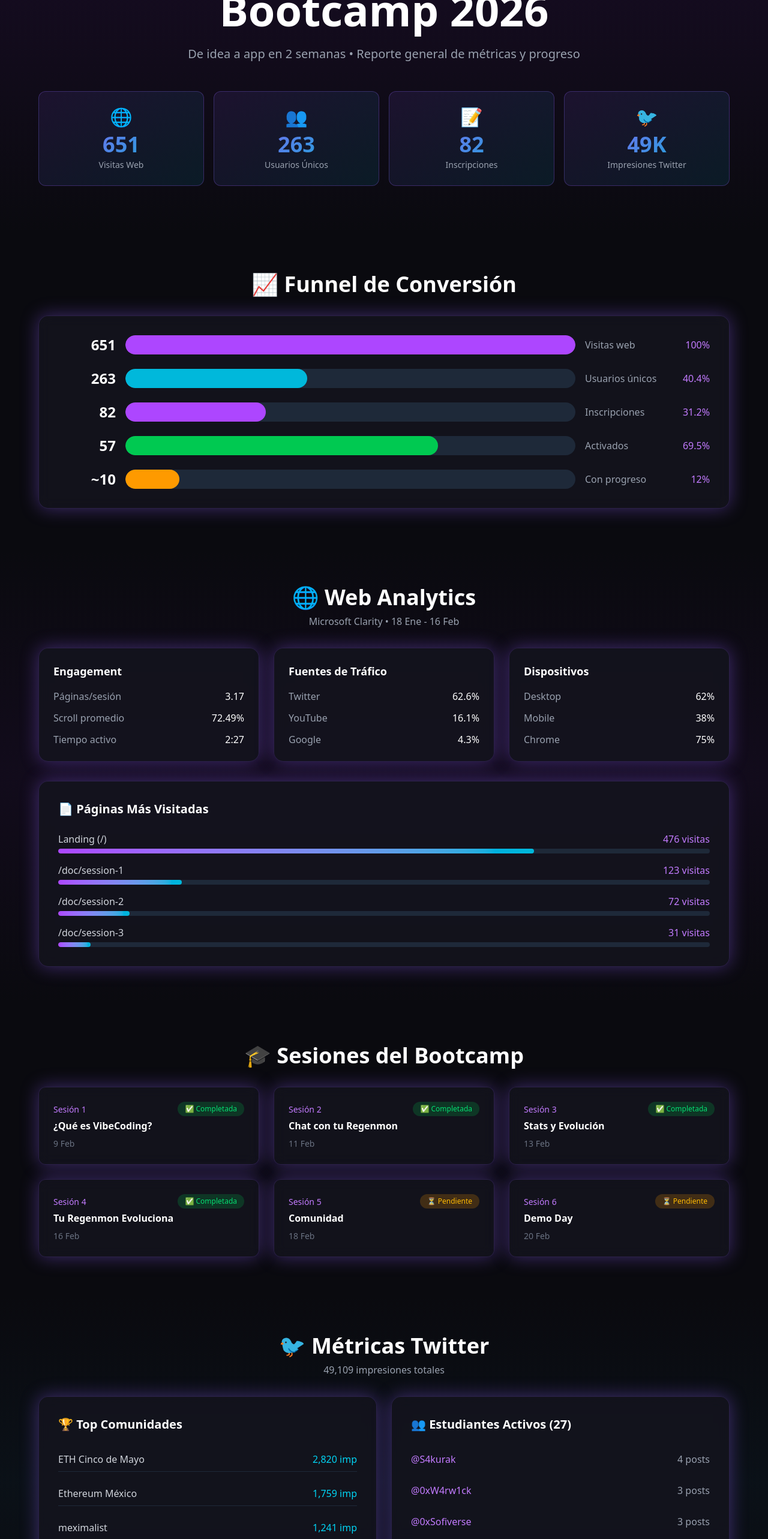
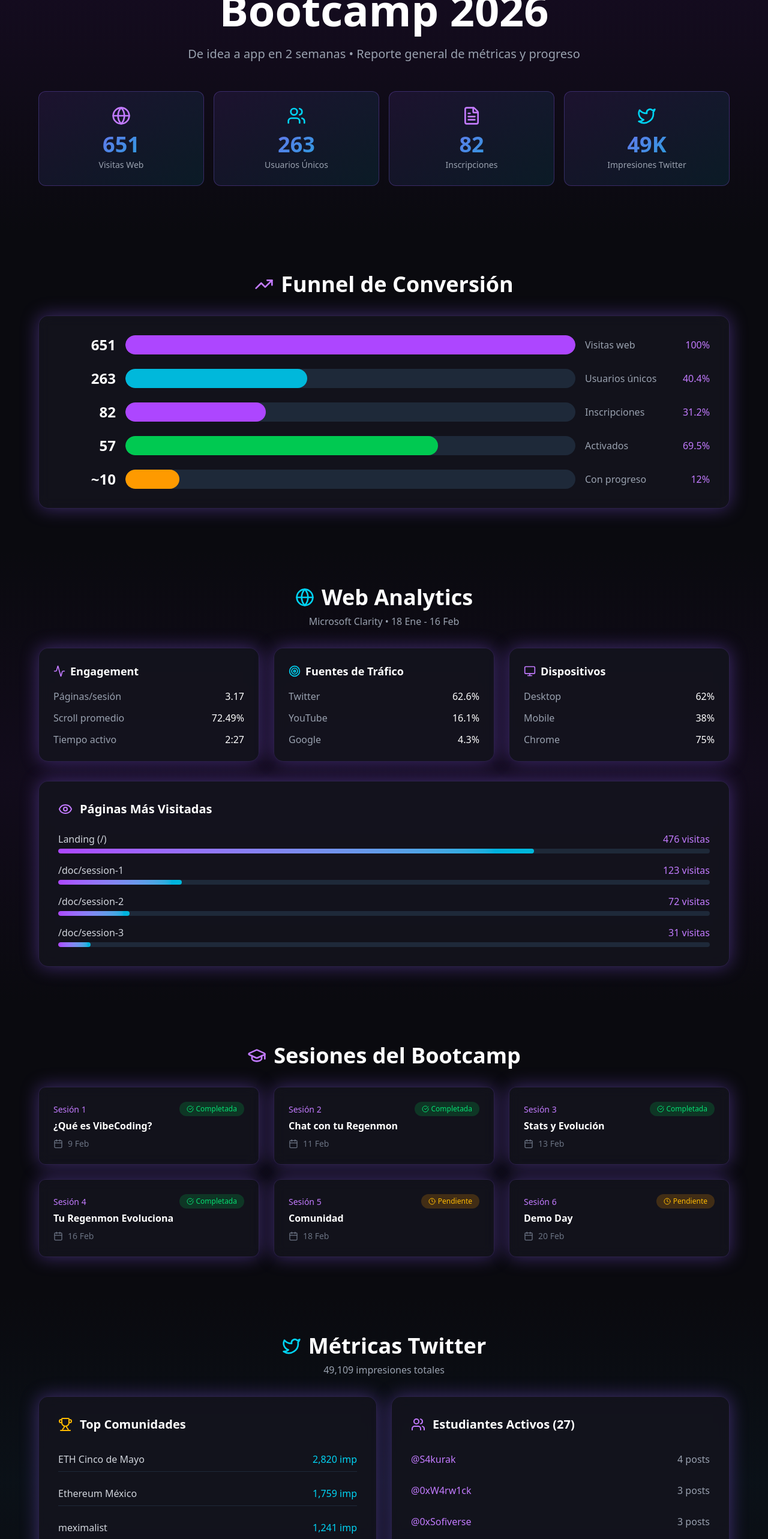
Before and after one commit to fruteroclub/reporte-vibecoding, a Next.js app: page / in a window 1280 px wide. Shown: the part 234-2800 px from the top of the page at 60% size. Built offline with nearby package versions, Linux system fonts and the light colour scheme.

Commit message:
style: replace emojis with lucide-react icons

```diff
--- a/package.json
+++ b/package.json
@@ -9,6 +9,7 @@
     "lint": "eslint"
   },
   "dependencies": {
+    "lucide-react": "^0.564.0",
     "next": "16.1.6",
     "react": "19.2.3",
     "react-dom": "19.2.3"
--- a/src/app/page.tsx
+++ b/src/app/page.tsx
@@ -1,4 +1,10 @@
 import { Metadata } from "next";
+import {
+  Globe, Users, FileText, Twitter, TrendingUp, BarChart3,
+  Monitor, Smartphone, Chrome, Calendar, CheckCircle, Clock,
+  Link2, Youtube, PieChart, Trophy, Medal, ExternalLink,
+  GraduationCap, Target, Zap, Activity, Eye, MousePointer
+} from "lucide-react";
 
 export const metadata: Metadata = {
   title: "Reporte VibeCoding Bootcamp 2026",
@@ -13,8 +19,9 @@
         <div className="absolute inset-0 bg-gradient-to-b from-purple-900/20 to-transparent" />
         <div className="max-w-6xl mx-auto relative z-10">
           <div className="text-center mb-12">
-            <span className="inline-block px-4 py-2 rounded-full bg-purple-500/20 text-purple-400 text-sm mb-6 border border-purple-500/30">
-              📊 Reporte Actualizado • 17 Feb 2026
+            <span className="inline-flex items-center gap-2 px-4 py-2 rounded-full bg-purple-500/20 text-purple-400 text-sm mb-6 border border-purple-500/30">
+              <BarChart3 className="w-4 h-4" />
+              Reporte Actualizado • 17 Feb 2026
             </span>
             <h1 className="text-5xl md:text-7xl font-bold mb-6">
               <span className="gradient-text">VibeCoding</span>
@@ -28,10 +35,10 @@
 
           {/* Stats Grid */}
           <div className="grid grid-cols-2 md:grid-cols-4 gap-4 mt-12">
-            <StatCard number="651" label="Visitas Web" icon="🌐" />
-            <StatCard number="263" label="Usuarios Únicos" icon="👥" />
-            <StatCard number="82" label="Inscripciones" icon="📝" />
-            <StatCard number="49K" label="Impresiones Twitter" icon="🐦" />
+            <StatCard number="651" label="Visitas Web" icon={<Globe className="w-8 h-8 text-purple-400" />} />
+            <StatCard number="263" label="Usuarios Únicos" icon={<Users className="w-8 h-8 text-cyan-400" />} />
+            <StatCard number="82" label="Inscripciones" icon={<FileText className="w-8 h-8 text-purple-400" />} />
+            <StatCard number="49K" label="Impresiones Twitter" icon={<Twitter className="w-8 h-8 text-cyan-400" />} />
           </div>
         </div>
       </section>
@@ -39,40 +46,15 @@
       {/* Funnel Section */}
       <section className="py-16 px-4">
         <div className="max-w-6xl mx-auto">
-          <SectionTitle title="Funnel de Conversión" emoji="📈" />
+          <SectionTitle title="Funnel de Conversión" icon={<TrendingUp className="w-8 h-8 text-purple-400" />} />
 
           <div className="glow-card rounded-2xl p-8 mt-8">
             <div className="space-y-6">
-              <FunnelStep
-                number="651"
-                label="Visitas web"
-                percentage="100%"
-                color="purple"
-              />
-              <FunnelStep
-                number="263"
-                label="Usuarios únicos"
-                percentage="40.4%"
-                color="cyan"
-              />
-              <FunnelStep
-                number="82"
-                label="Inscripciones"
-                percentage="31.2%"
-                color="purple"
-              />
-              <FunnelStep
-                number="57"
-                label="Activados"
-                percentage="69.5%"
-                color="green"
-              />
-              <FunnelStep
-                number="~10"
-                label="Con progreso"
-                percentage="12%"
-                color="amber"
-              />
+              <FunnelStep number="651" label="Visitas web" percentage="100%" color="purple" />
+              <FunnelStep number="263" label="Usuarios únicos" percentage="40.4%" color="cyan" />
+              <FunnelStep number="82" label="Inscripciones" percentage="31.2%" color="purple" />
+              <FunnelStep number="57" label="Activados" percentage="69.5%" color="green" />
+              <FunnelStep number="~10" label="Con progreso" percentage="12%" color="amber" />
             </div>
           </div>
         </div>
@@ -81,11 +63,16 @@
       {/* Web Analytics Section */}
       <section className="py-16 px-4 bg-gradient-to-b from-transparent via-purple-900/10 to-transparent">
         <div className="max-w-6xl mx-auto">
-          <SectionTitle title="Web Analytics" emoji="🌐" subtitle="Microsoft Clarity • 18 Ene - 16 Feb" />
+          <SectionTitle
+            title="Web Analytics"
+            icon={<Globe className="w-8 h-8 text-cyan-400" />}
+            subtitle="Microsoft Clarity • 18 Ene - 16 Feb"
+          />
 
           <div className="grid md:grid-cols-3 gap-6 mt-8">
             <MetricCard
               title="Engagement"
+              icon={<Activity className="w-5 h-5 text-purple-400" />}
               items={[
                 { label: "Páginas/sesión", value: "3.17" },
                 { label: "Scroll promedio", value: "72.49%" },
@@ -94,6 +81,7 @@
             />
             <MetricCard
               title="Fuentes de Tráfico"
+              icon={<Target className="w-5 h-5 text-cyan-400" />}
               items={[
                 { label: "Twitter", value: "62.6%" },
                 { label: "YouTube", value: "16.1%" },
@@ -102,6 +90,7 @@
             />
             <MetricCard
               title="Dispositivos"
+              icon={<Monitor className="w-5 h-5 text-purple-400" />}
               items={[
                 { label: "Desktop", value: "62%" },
                 { label: "Mobile", value: "38%" },
@@ -112,7 +101,10 @@
 
           {/* Top Pages */}
           <div className="glow-card rounded-2xl p-8 mt-8">
-            <h3 className="text-xl font-semibold text-white mb-6">📄 Páginas Más Visitadas</h3>
+            <div className="flex items-center gap-3 mb-6">
+              <Eye className="w-6 h-6 text-purple-400" />
+              <h3 className="text-xl font-semibold text-white">Páginas Más Visitadas</h3>
+            </div>
             <div className="space-y-4">
               <PageRow page="Landing (/)" visits={476} percentage={73} />
               <PageRow page="/doc/session-1" visits={123} percentage={19} />
@@ -126,7 +118,7 @@
       {/* Sessions Section */}
       <section className="py-16 px-4">
         <div className="max-w-6xl mx-auto">
-          <SectionTitle title="Sesiones del Bootcamp" emoji="🎓" />
+          <SectionTitle title="Sesiones del Bootcamp" icon={<GraduationCap className="w-8 h-8 text-purple-400" />} />
 
           <div className="grid md:grid-cols-2 lg:grid-cols-3 gap-6 mt-8">
             <SessionCard number={1} title="¿Qué es VibeCoding?" date="9 Feb" status="completed" />
@@ -142,11 +134,18 @@
       {/* Twitter Section */}
       <section className="py-16 px-4 bg-gradient-to-b from-transparent via-cyan-900/10 to-transparent">
         <div className="max-w-6xl mx-auto">
-          <SectionTitle title="Métricas Twitter" emoji="🐦" subtitle="49,109 impresiones totales" />
+          <SectionTitle
+            title="Métricas Twitter"
+            icon={<Twitter className="w-8 h-8 text-cyan-400" />}
+            subtitle="49,109 impresiones totales"
+          />
 
           <div className="grid md:grid-cols-2 gap-6 mt-8">
             <div className="glow-card rounded-2xl p-8">
-              <h3 className="text-xl font-semibold text-white mb-6">🏆 Top Comunidades</h3>
+              <div className="flex items-center gap-3 mb-6">
+                <Trophy className="w-6 h-6 text-amber-400" />
+                <h3 className="text-xl font-semibold text-white">Top Comunidades</h3>
+              </div>
               <div className="space-y-4">
                 <CommunityRow name="ETH Cinco de Mayo" impressions="2,820" />
                 <CommunityRow name="Ethereum México" impressions="1,759" />
@@ -157,7 +156,10 @@
             </div>
 
             <div className="glow-card rounded-2xl p-8">
-              <h3 className="text-xl font-semibold text-white mb-6">👥 Estudiantes Activos (27)</h3>
+              <div className="flex items-center gap-3 mb-6">
+                <Users className="w-6 h-6 text-purple-400" />
+                <h3 className="text-xl font-semibold text-white">Estudiantes Activos (27)</h3>
+              </div>
               <div className="space-y-3">
                 <StudentRow handle="@S4kurak" posts={4} />
                 <StudentRow handle="@0xW4rw1ck" posts={3} />
@@ -173,7 +175,11 @@
       {/* Top Performers Section */}
       <section className="py-16 px-4">
         <div className="max-w-6xl mx-auto">
-          <SectionTitle title="Top Performers" emoji="🏆" subtitle="Estudiantes con mayor progreso" />
+          <SectionTitle
+            title="Top Performers"
+            icon={<Medal className="w-8 h-8 text-amber-400" />}
+            subtitle="Estudiantes con mayor progreso"
+          />
 
           <div className="glow-card rounded-2xl p-8 mt-8">
             <div className="space-y-4">
@@ -190,15 +196,15 @@
       {/* Links Section */}
       <section className="py-16 px-4 bg-gradient-to-b from-transparent via-purple-900/10 to-transparent">
         <div className="max-w-6xl mx-auto">
-          <SectionTitle title="Links Importantes" emoji="🔗" />
+          <SectionTitle title="Links Importantes" icon={<Link2 className="w-8 h-8 text-purple-400" />} />
 
           <div className="grid md:grid-cols-2 lg:grid-cols-3 gap-4 mt-8">
-            <LinkCard title="Landing Page" url="https://bootcamp.frutero.club/" icon="🌐" />
-            <LinkCard title="Canal YouTube" url="https://www.youtube.com/@fruterotv" icon="📺" />
-            <LinkCard title="Microsoft Clarity" url="https://clarity.microsoft.com/projects/view/v88xp2n5qs/dashboard" icon="📊" />
-            <LinkCard title="Métricas Twitter" url="https://docs.google.com/spreadsheets/d/1IR9E70JuFQyE-WiCGs4ziZHBaSyQwysdkHtV0JK2UPE/edit" icon="🐦" />
-            <LinkCard title="Lista Estudiantes" url="https://docs.google.com/spreadsheets/d/1BaaSr97v1osRpfvHCe9c5CPNLvd0_MukXGzr-s1FErM/edit" icon="👥" />
-            <LinkCard title="Entregables" url="https://poktapok-iaegp4wrg-fruteroclub.vercel.app/bootcamp/vibecoding" icon="📝" />
+            <LinkCard title="Landing Page" url="https://bootcamp.frutero.club/" icon={<Globe className="w-6 h-6 text-purple-400" />} />
+            <LinkCard title="Canal YouTube" url="https://www.youtube.com/@fruterotv" icon={<Youtube className="w-6 h-6 text-red-400" />} />
+            <LinkCard title="Microsoft Clarity" url="https://clarity.microsoft.com/projects/view/v88xp2n5qs/dashboard" icon={<PieChart className="w-6 h-6 text-cyan-400" />} />
+            <LinkCard title="Métricas Twitter" url="https://docs.google.com/spreadsheets/d/1IR9E70JuFQyE-WiCGs4ziZHBaSyQwysdkHtV0JK2UPE/edit" icon={<Twitter className="w-6 h-6 text-cyan-400" />} />
+            <LinkCard title="Lista Estudiantes" url="https://docs.google.com/spreadsheets/d/1BaaSr97v1osRpfvHCe9c5CPNLvd0_MukXGzr-s1FErM/edit" icon={<Users className="w-6 h-6 text-purple-400" />} />
+            <LinkCard title="Entregables" url="https://poktapok-iaegp4wrg-fruteroclub.vercel.app/bootcamp/vibecoding" icon={<FileText className="w-6 h-6 text-amber-400" />} />
           </div>
         </div>
       </section>
@@ -207,7 +213,7 @@
       <footer className="py-12 px-4 border-t border-purple-500/20">
         <div className="max-w-6xl mx-auto text-center">
           <p className="text-gray-400">
-            Generado por <span className="text-purple-400">Fruterito 🍓</span>
+            Generado por <span className="text-purple-400">Fruterito</span>
           </p>
           <p className="text-gray-500 text-sm mt-2">
             VibeCoding Bootcamp • Frutero Club 2026
@@ -219,22 +225,23 @@
 }
 
 // Components
-function StatCard({ number, label, icon }: { number: string; label: string; icon: string }) {
+function StatCard({ number, label, icon }: { number: string; label: string; icon: React.ReactNode }) {
   return (
     <div className="stat-card rounded-xl p-6 text-center transition-all hover:scale-105">
-      <span className="text-3xl mb-2 block">{icon}</span>
+      <div className="flex justify-center mb-3">{icon}</div>
       <p className="text-3xl md:text-4xl font-bold gradient-text">{number}</p>
       <p className="text-gray-400 text-sm mt-1">{label}</p>
     </div>
   );
 }
 
-function SectionTitle({ title, emoji, subtitle }: { title: string; emoji: string; subtitle?: string }) {
+function SectionTitle({ title, icon, subtitle }: { title: string; icon: React.ReactNode; subtitle?: string }) {
   return (
     <div className="text-center">
-      <h2 className="text-3xl md:text-4xl font-bold text-white">
-        {emoji} {title}
-      </h2>
+      <div className="flex items-center justify-center gap-3">
+        {icon}
+        <h2 className="text-3xl md:text-4xl font-bold text-white">{title}</h2>
+      </div>
       {subtitle && <p className="text-gray-400 mt-2">{subtitle}</p>}
     </div>
   );
@@ -271,10 +278,13 @@
   );
 }
 
-function MetricCard({ title, items }: { title: string; items: { label: string; value: string }[] }) {
+function MetricCard({ title, icon, items }: { title: string; icon: React.ReactNode; items: { label: string; value: string }[] }) {
   return (
     <div className="glow-card rounded-2xl p-6">
-      <h3 className="text-lg font-semibold text-white mb-4">{title}</h3>
+      <div className="flex items-center gap-2 mb-4">
+        {icon}
+        <h3 className="text-lg font-semibold text-white">{title}</h3>
+      </div>
       <div className="space-y-3">
         {items.map((item, i) => (
           <div key={i} className="flex justify-between">
@@ -313,14 +323,18 @@
         <div>
           <span className="text-purple-400 text-sm">Sesión {number}</span>
           <h3 className="text-white font-semibold mt-1">{title}</h3>
-          <p className="text-gray-500 text-sm mt-2">{date}</p>
+          <div className="flex items-center gap-2 mt-2 text-gray-500 text-sm">
+            <Calendar className="w-4 h-4" />
+            {date}
+          </div>
         </div>
-        <span className={`px-3 py-1 rounded-full text-xs ${
+        <span className={`flex items-center gap-1 px-3 py-1 rounded-full text-xs ${
           status === "completed"
             ? "bg-green-500/20 text-green-400"
             : "bg-amber-500/20 text-amber-400"
         }`}>
-          {status === "completed" ? "✅ Completada" : "⏳ Pendiente"}
+          {status === "completed" ? <CheckCircle className="w-3 h-3" /> : <Clock className="w-3 h-3" />}
+          {status === "completed" ? "Completada" : "Pendiente"}
         </span>
       </div>
     </div>
@@ -346,10 +360,16 @@
 }
 
 function PerformerRow({ email, progress, sessions, rank }: { email: string; progress: number; sessions: number; rank: number }) {
-  const medals = ["🥇", "🥈", "🥉", "4️⃣", "5️⃣"];
+  const medals = [
+    <Trophy key={1} className="w-6 h-6 text-amber-400" />,
+    <Medal key={2} className="w-6 h-6 text-gray-400" />,
+    <Medal key={3} className="w-6 h-6 text-amber-600" />,
+    <span key={4} className="w-6 h-6 flex items-center justify-center text-gray-500 font-bold">4</span>,
+    <span key={5} className="w-6 h-6 flex items-center justify-center text-gray-500 font-bold">5</span>,
+  ];
   return (
     <div className="flex items-center gap-4 py-3 border-b border-gray-800">
-      <span className="text-2xl">{medals[rank - 1]}</span>
+      <div className="w-8">{medals[rank - 1]}</div>
       <div className="flex-1">
         <p className="text-gray-300 truncate">{email}</p>
       </div>
@@ -361,19 +381,20 @@
   );
 }
 
-function LinkCard({ title, url, icon }: { title: string; url: string; icon: string }) {
+function LinkCard({ title, url, icon }: { title: string; url: string; icon: React.ReactNode }) {
   return (
     <a
       href={url}
       target="_blank"
       rel="noopener noreferrer"
-      className="glow-card rounded-xl p-4 flex items-center gap-4 hover:border-purple-500 transition-all"
+      className="glow-card rounded-xl p-4 flex items-center gap-4 hover:border-purple-500 transition-all group"
     >
-      <span className="text-2xl">{icon}</span>
-      <div>
+      {icon}
+      <div className="flex-1 min-w-0">
         <p className="text-white font-medium">{title}</p>
-        <p className="text-gray-500 text-xs truncate max-w-[200px]">{url}</p>
+        <p className="text-gray-500 text-xs truncate">{url}</p>
       </div>
+      <ExternalLink className="w-4 h-4 text-gray-500 group-hover:text-purple-400 transition-colors" />
     </a>
   );
 }
```
Also changed, not shown: 1 other file (tests, documents, lock files or other folders).
